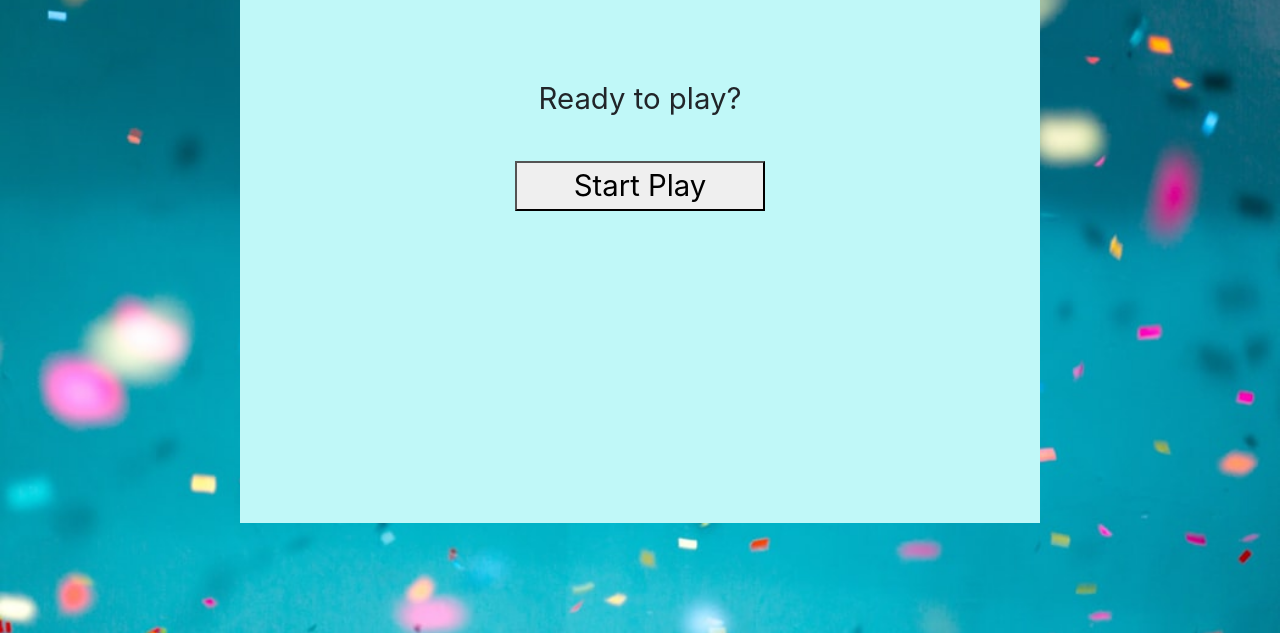
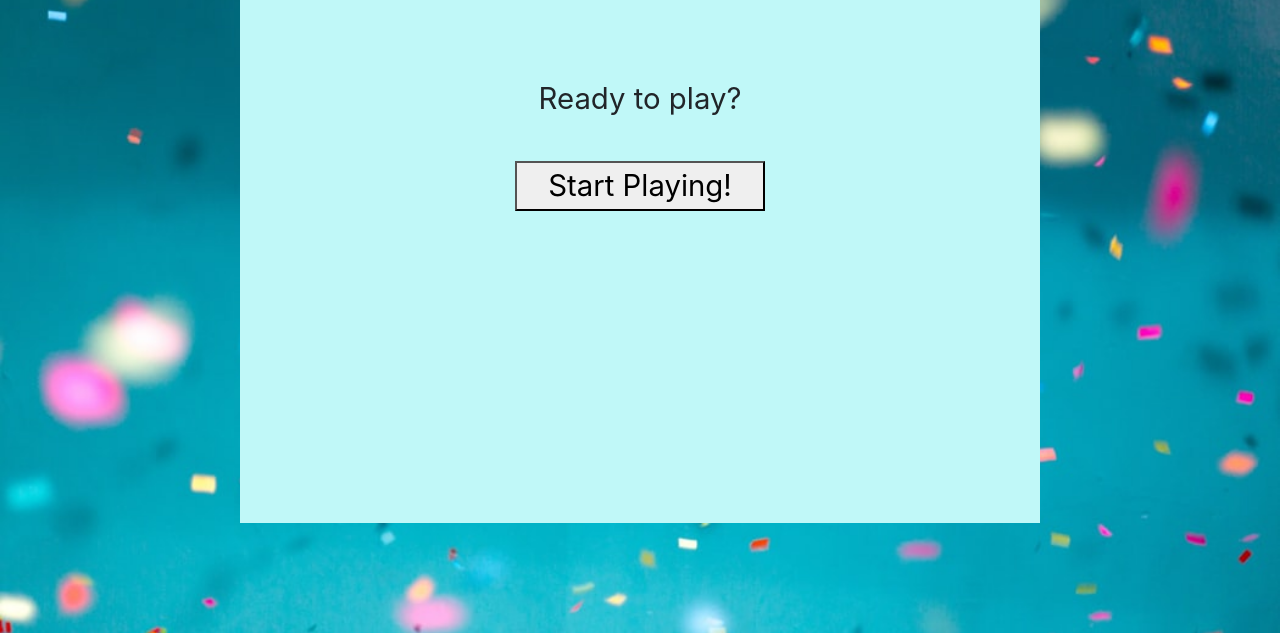
Before and after one commit to femke77/TriviaGame, a plain HTML site: page index.html in a window 1280 px wide. Shown: the part 167-800 px from the top of the page. Drawn offline with nearby package versions, Linux system fonts and the light colour scheme.

Commit message:
quiz added

```diff
--- a/assets/css/style.css
+++ b/assets/css/style.css
@@ -12,7 +12,7 @@ h1 {
 }
 
 button {
-    width: 250px;
+    min-width: 250px;
     margin: 10px;
     height: 50px;
 }
@@ -23,6 +23,7 @@ button {
     margin-top: 40px;
     text-align: center;
     width: 800px;
+
 
 }
 
--- a/assets/javascript/app.js
+++ b/assets/javascript/app.js
@@ -1,32 +1,41 @@
-//TODO: get the start page working
+//TODO:
 //      add the quiz
 //      finish the styling, add images
-//      make the finish page more detailed with correct, incorrect, out of time tallies
+
 //      make all the times correct, 4-5 seconds btwn and 30 sec for answers
 
 $(document).ready(function () {
 
-    var trivia = [{ q: "What color is the sky?", 1: "yellow", 2: "blue", 3: "orange", 4: "green", ans: "2" },
-                  { q: "What color is the ocean?", 1: "yellow", 2: "red", 3: "orange", 4: "blue", ans: "4" }];
+    var trivia = [{ q: "What Manhattan neighborhood did Jerry reside in?", 1: "Lower East Side", 2: "Upper East Side", 3: "Upper West Side", 4: "Soho", ans: "3" },
+    { q: "Which Seinfeld writer voiced George Steinbrenner on and off from seasons five through nine?", 1: "Larry David", 2: "Peter Mehlman", 3: "Larry Charles", 4: "Spike Feresten", ans: "1" },
+    { q: "Guest-star Teri Hatcher’s breasts, as confirmed by her character Sidra in season four’s 'The Implant,' were not only real, but …", 1: "unforgettable", 2: "remarkable", 3: "spectacular", 4: "exceptional", ans: "3" },
+    { q: "In season six’s 'The Doorman,' Frank Costanza wants to name the chest-support garment he and Kramer invent 'the Manssiere,' but Kramer prefers…", 1: "'the Bro'", 2: "'Man's Best Friend'", 3: "'the Breast Man'", 4: "'the Buddy System'", ans: "1" },
+    { q: "Which of these occupations did George’s alias, Art Vandelay, NOT purport to peddle in?", 1: "latex salesman", 2: "garbageman", 3: "novelist", 4: "importer-exporter", ans: "2" },
+    { q: "The Tao of Jerry: Newman is the _________ to his Superman.", 1: "Kryptonite", 2: "Lex Luthor", 3: "Lois Lane", 4: "Jimmy Olsen", ans: "2" },
+    { q: "The last Seinfeld episode written or co-written by Larry David was …", 1: "'The Finale'", 2: "'The Cadillac'", 3: "'The Invitations'", 4: "'The Contest'", ans: "1" },
+    { q: "In later seasons, Kramer frequently sought the counsel of an excitable attorney who parodied which member of O.J. Simpson’s defense team?", 1: "Robert Kardashian", 2: "Johnnie Cochran", 3: "Alan Dershowitz", 4: "F. Lee Bailey", ans: "2" },
+    { q: "Elaine’s preferred 'big salad' is, per her illustration, like a salad, 'only bigger, ________.'", 1: "with more of everything", 2: "with lots of stuff in it", 3: "with more ingredients", 4: "like a big salad", ans: "2" },
+    { q: "Elaine has many talents, including copyediting and recreational skiing. But, as we learn in season eight’s 'The Little Kicks,' this skill is not one of them.", 1: "singing", 2: "cooking", 3: "dancing", 4: "soccer", ans: "3" }
+    ];
     var index = 0;
     var wins = 0;
+    var losses = 0;
+    var timeOuts = 0;
     var n;
     var timer;
 
-    startPage();
 
-    function startPage(){
+    start();
+
+    function start() {
         $(".timer").html("")
         $(".section_1").html("Ready to play?")
         $(".section_2").html(
-            $("<button/>" , {
-                text: "Start Play",
-                click: function() {
-                    game();
-                }
-            }
-        ))
-
+            $("<button/>", {
+                text: "Start Playing!",
+                click: game
+            })
+        )
     }
 
     function answerButtons() {
@@ -39,7 +48,10 @@ $(document).ready(function () {
                     value: i,
                     click: function () {
                         guess = $(this).val();
-                        checkAnswer(guess);
+                        $(this).css("background-color" , "pink");
+                        setTimeout(function(){
+                            checkAnswer(guess);
+                        }, 1000);
                     }
                 }), "<br/>"
             )
@@ -55,6 +67,7 @@ $(document).ready(function () {
             $(".section_2").html("");  //image here later
 
         } else {
+            losses++;
             $(".section_1").html("Nope!!");
             $(".section_2").html("The correct answer was " + $("#btn_" + answer).text());
         }
@@ -62,24 +75,23 @@ $(document).ready(function () {
         setTimeout(game, 2000);
     }
 
-    function game(){
+    function game() {
         n = 5;
-        if (index < trivia.length){
+        if (index < trivia.length) {
             countdown();
             $(".section_1").text(trivia[index].q);
             $(".section_2").text("");
             answerButtons();
         } else {
             $(".timer").text("")
-            $(".section_1").html("You got " + wins + " out of " + trivia.length + " questions correct!");
+            $(".section_1").html("You got " + wins + " out of " + trivia.length + " questions correct! <br/> You got " + losses
+                + " questions incorrect. <br/> You missed " + timeOuts + " questions.");
             $(".section_2").html("Good Job! <br/>");
             $(".section_2").append(
                 $("<button/>", {
                     text: "Restart",
                     id: "restartBtn",
-                    click: function () {
-                        reset();
-                    }
+                    click: reset
                 })
             )
         }
@@ -100,6 +112,7 @@ $(document).ready(function () {
             $(".timer").text("Time remaining: 0 seconds.");
             $(".section_1").text("Out of time!");
             $(".section_2").text("");
+            timeOuts++;
             index++;
             setTimeout(game, 2000);
         }
@@ -108,7 +121,7 @@ $(document).ready(function () {
     function reset(){
         wins = 0;
         index = 0;
-        game();
+        start();
 
     }
 
```
